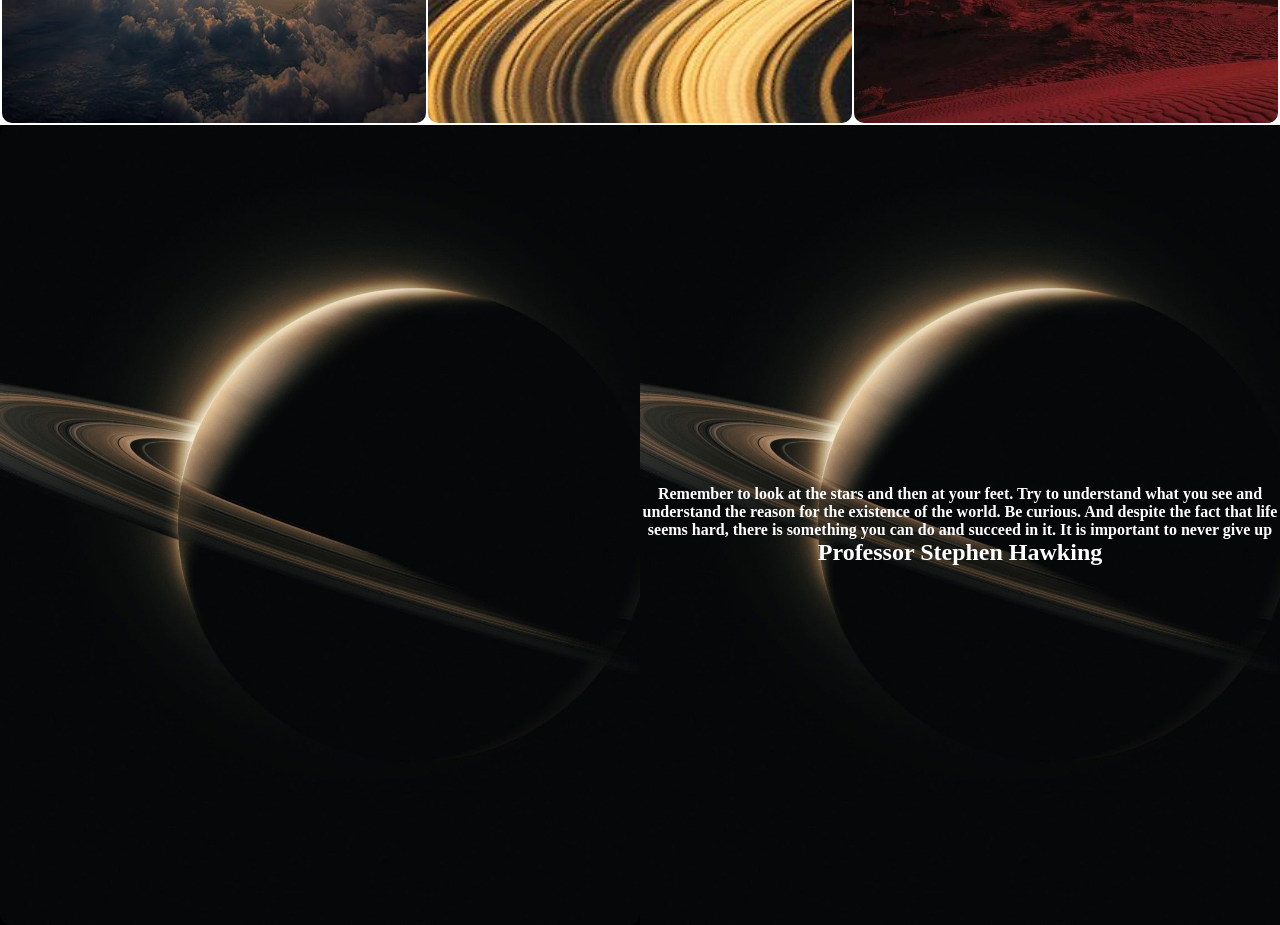
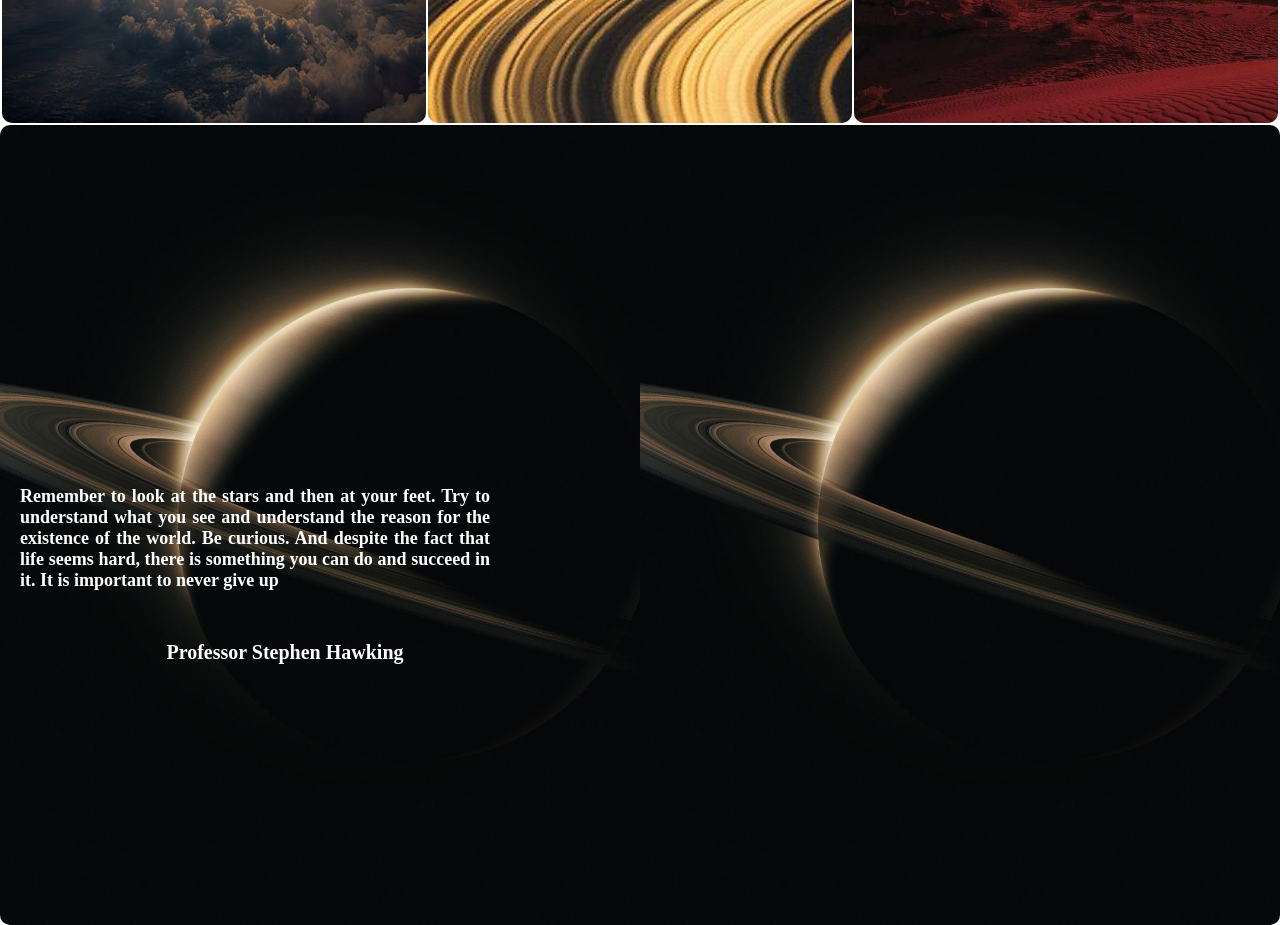
Before and after one commit to Maribehzadi/mari-project, a plain HTML site: page CSS/hover project2/index.html in a window 1280 px wide. Shown: the part 1440-2365 px from the top of the page. Drawn offline with Linux system fonts and the light colour scheme.

Commit message:
project hover 1

```diff
--- a/CSS/hover project2/index.html
+++ b/CSS/hover project2/index.html
@@ -93,8 +93,7 @@
     <section class="intro">
       <table>
         <tr>
-          <th class="saturn-image"></th>
-          <th class="saturn-hover">
+          <th class="saturn-image">
             <p class="saturn-paragraph">
               Remember to look at the stars and then at your feet. Try to
               understand what you see and understand the reason for the
@@ -104,6 +103,7 @@
             </p>
             <h1 class="saturn-title">Professor Stephen Hawking</h1>
           </th>
+          <th class="saturn-hover"></th>
         </tr>
       </table>
     </section>
--- a/CSS/hover project2/style.css
+++ b/CSS/hover project2/style.css
@@ -212,7 +212,7 @@ table tr .header-text {
 .intro table {
   width: 100%;
   height: 100vh;
-  background-color: black;
+  border-radius: 10px;
   border-spacing: 0;
 }
 .saturn-image {
@@ -223,7 +223,8 @@ table tr .header-text {
   background-size: cover;
   background-attachment: fixed;
   background-position: center;
-  border-radius: 10px;
+  border-top-left-radius: 10px;
+  border-bottom-left-radius: 10px;
 }
 .saturn-hover {
   width: 50%;
@@ -234,4 +235,20 @@ table tr .header-text {
   background-size: cover;
   background-attachment: fixed;
   background-position: center;
+  border-top-right-radius: 10px;
+  border-bottom-right-radius: 10px;
 }
+.saturn-paragraph {
+  color: white;
+  padding-right: 150px;
+  padding-left: 20px;
+  padding-top: 100px;
+  text-align: justify;
+  font-size: 18px;
+}
+.saturn-title {
+  color: white;
+  font-size: 20px;
+  padding-top: 50px;
+  padding-right: 70px;
+}
```
